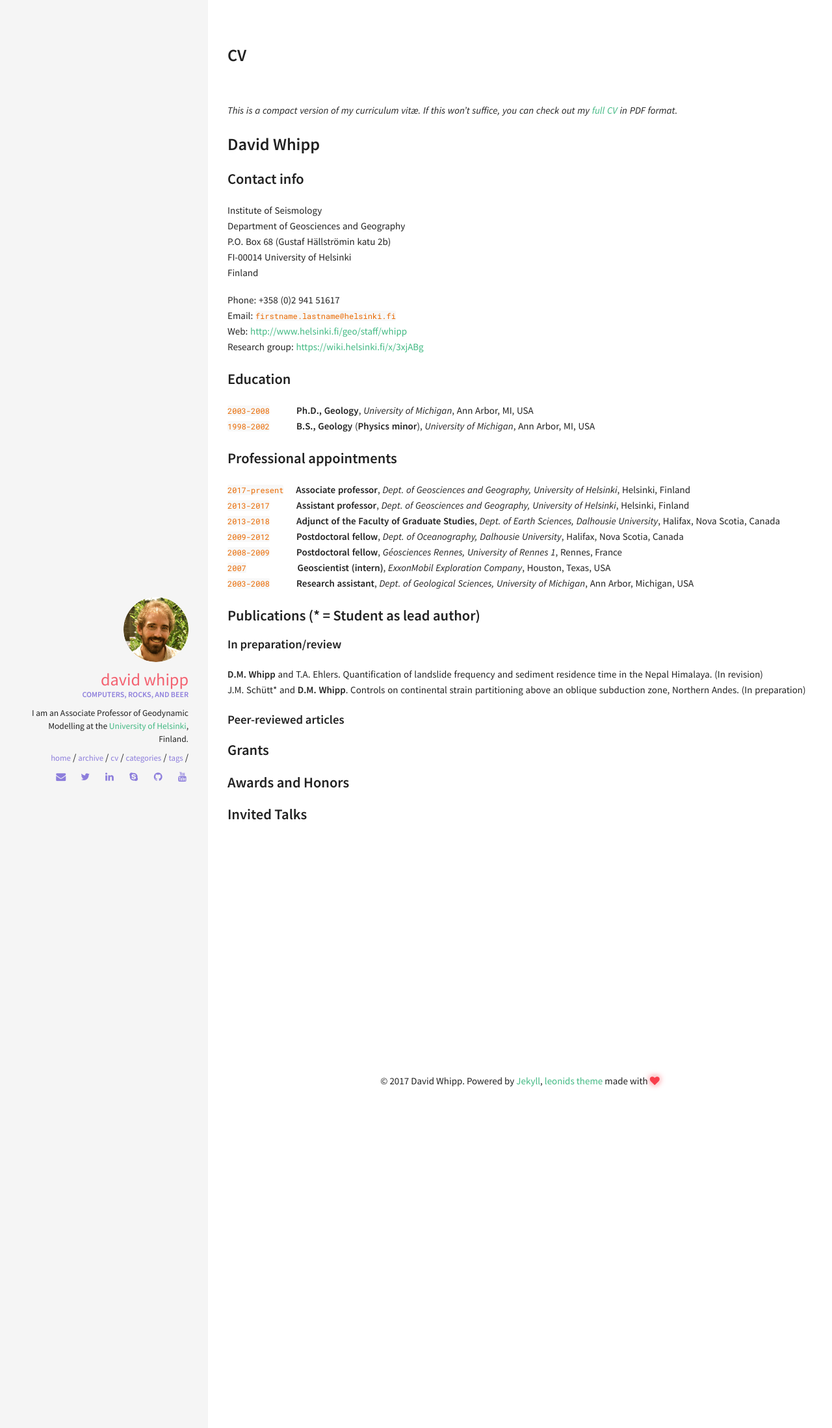
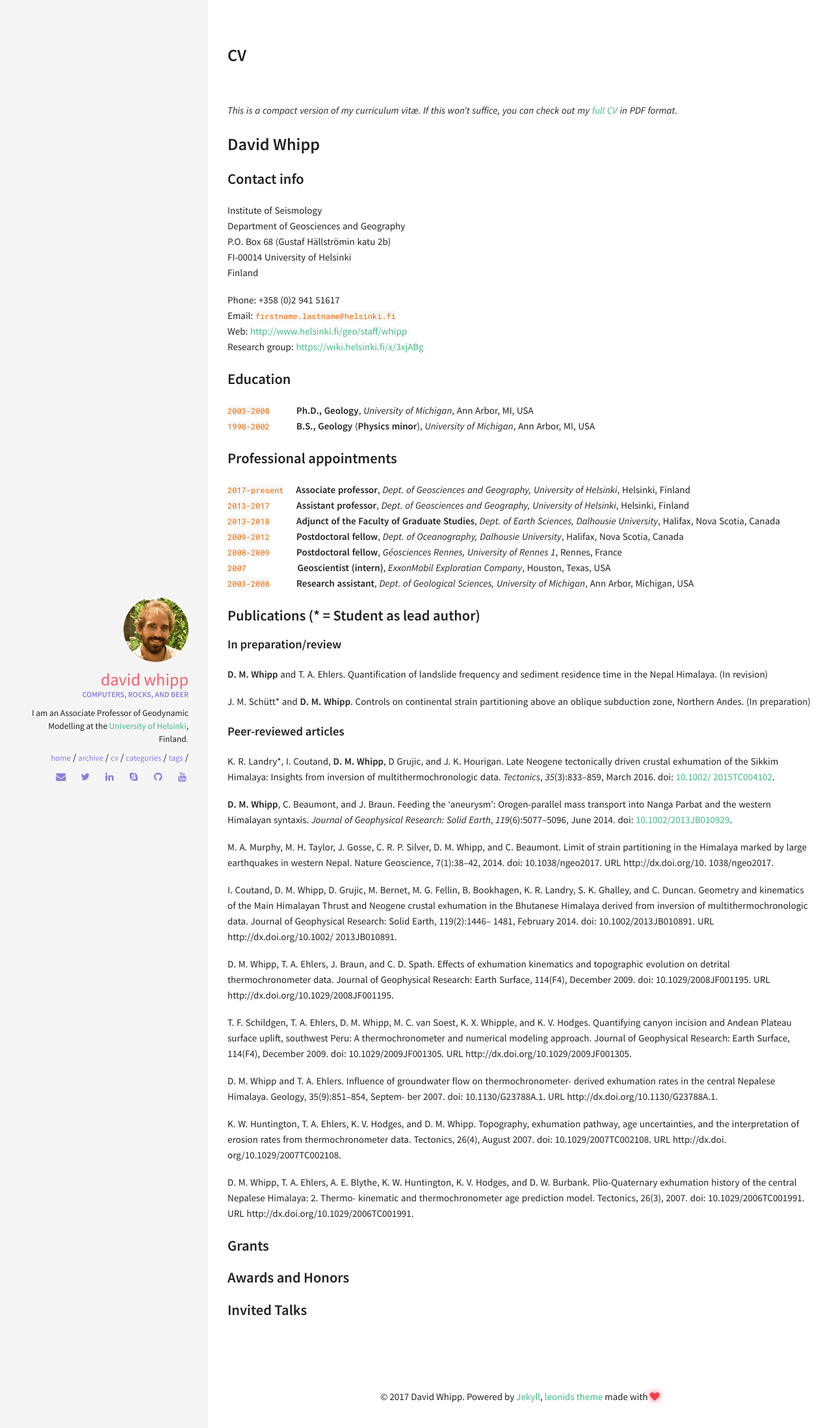
Before and after one commit to z0del/davewhipp.github.io, a Jekyll site: the page built from cv.md, in a window 1280 px wide. Shown: the top 2198 px of the page at 65% size. Built offline with Jekyll 4.4.1, drawn with Linux system fonts in a browser that asks for light colours.

Commit message:
Update cv.md

```diff
--- a/cv.md
+++ b/cv.md
@@ -34,10 +34,29 @@ Research group: [https://wiki.helsinki.fi/x/3xjABg](https://wiki.helsinki.fi/x/3
 
 ### Publications (\* = Student as lead author)
 #### In preparation/review
-**D.M. Whipp** and T.A. Ehlers. Quantification of landslide frequency and sediment residence time in the Nepal Himalaya. (In revision)<br/>
-J.M. Schütt\* and **D.M. Whipp**. Controls on continental strain partitioning above an oblique subduction zone, Northern Andes. (In preparation)
+**D. M. Whipp** and T. A. Ehlers. Quantification of landslide frequency and sediment residence time in the Nepal Himalaya. (In revision)
+
+J. M. Schütt\* and **D. M. Whipp**. Controls on continental strain partitioning above an oblique subduction zone, Northern Andes. (In preparation)
 
 #### Peer-reviewed articles
+K. R. Landry\*, I. Coutand, **D. M. Whipp**, D Grujic, and J. K. Hourigan. Late Neogene tectonically driven crustal exhumation of the Sikkim Himalaya: Insights from inversion of multithermochronologic data. *Tectonics*, *35*(3):833–859, March 2016. doi: [10.1002/ 2015TC004102](http://dx.doi.org/10.1002/2015TC004102).
+
+**D. M. Whipp**, C. Beaumont, and J. Braun. Feeding the 'aneurysm': Orogen-parallel mass transport into Nanga Parbat and the western Himalayan syntaxis. *Journal of Geophysical Research: Solid Earth*, *119*(6):5077–5096, June 2014. doi: [10.1002/2013JB010929](http://dx.doi.org/10.1002/2013JB010929).
+
+M. A. Murphy, M. H. Taylor, J. Gosse, C. R. P. Silver, D. M. Whipp, and C. Beaumont. Limit of strain partitioning in the Himalaya marked by large earthquakes in western Nepal. Nature Geoscience, 7(1):38–42, 2014. doi: 10.1038/ngeo2017. URL http://dx.doi.org/10. 1038/ngeo2017.
+
+I. Coutand, D. M. Whipp, D. Grujic, M. Bernet, M. G. Fellin, B. Bookhagen, K. R. Landry, S. K. Ghalley, and C. Duncan. Geometry and kinematics of the Main Himalayan Thrust and Neogene crustal exhumation in the Bhutanese Himalaya derived from inversion of multithermochronologic data. Journal of Geophysical Research: Solid Earth, 119(2):1446– 1481, February 2014. doi: 10.1002/2013JB010891. URL http://dx.doi.org/10.1002/ 2013JB010891.
+
+D. M. Whipp, T. A. Ehlers, J. Braun, and C. D. Spath. Effects of exhumation kinematics and topographic evolution on detrital thermochronometer data. Journal of Geophysical Research: Earth Surface, 114(F4), December 2009. doi: 10.1029/2008JF001195. URL http://dx.doi.org/10.1029/2008JF001195.
+
+T. F. Schildgen, T. A. Ehlers, D. M. Whipp, M. C. van Soest, K. X. Whipple, and K. V. Hodges. Quantifying canyon incision and Andean Plateau surface uplift, southwest Peru: A thermochronometer and numerical modeling approach. Journal of Geophysical Research: Earth Surface, 114(F4), December 2009. doi: 10.1029/2009JF001305. URL http://dx.doi.org/10.1029/2009JF001305.
+
+D. M. Whipp and T. A. Ehlers. Influence of groundwater flow on thermochronometer- derived exhumation rates in the central Nepalese Himalaya. Geology, 35(9):851–854, Septem- ber 2007. doi: 10.1130/G23788A.1. URL http://dx.doi.org/10.1130/G23788A.1.
+
+K. W. Huntington, T. A. Ehlers, K. V. Hodges, and D. M. Whipp. Topography, exhumation pathway, age uncertainties, and the interpretation of erosion rates from thermochronometer data. Tectonics, 26(4), August 2007. doi: 10.1029/2007TC002108. URL http://dx.doi. org/10.1029/2007TC002108.
+
+D. M. Whipp, T. A. Ehlers, A. E. Blythe, K. W. Huntington, K. V. Hodges, and D. W. Burbank. Plio-Quaternary exhumation history of the central Nepalese Himalaya: 2. Thermo- kinematic and thermochronometer age prediction model. Tectonics, 26(3), 2007. doi: 10.1029/2006TC001991. URL http://dx.doi.org/10.1029/2006TC001991.
+
 ### Grants
 
 ### Awards and Honors
```
